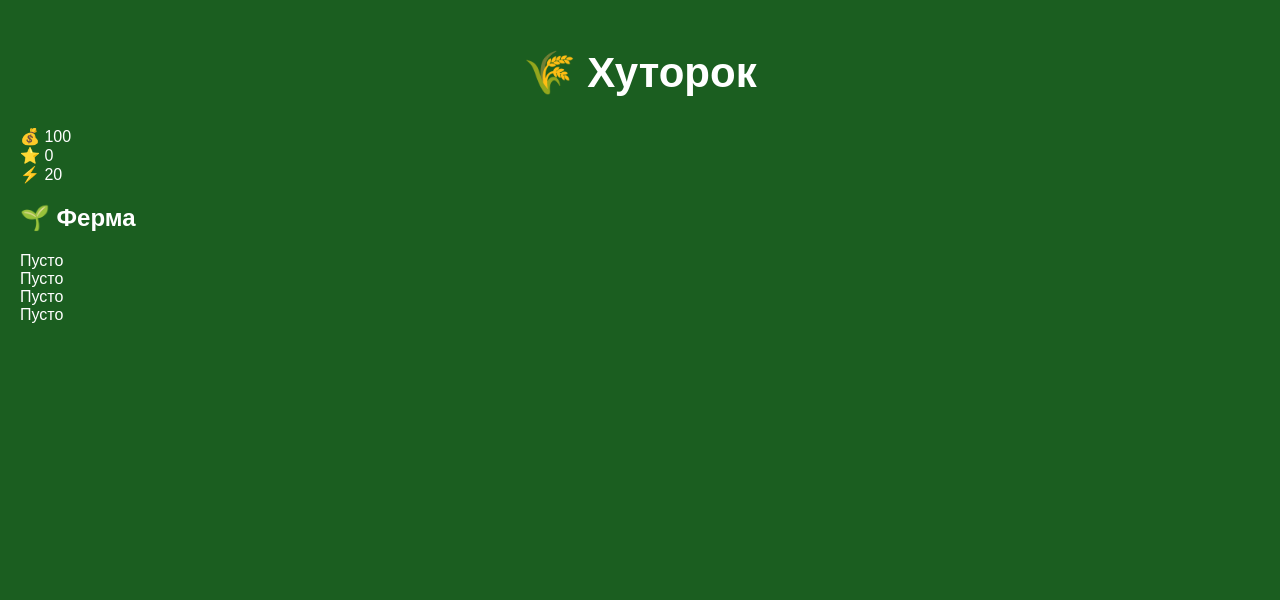
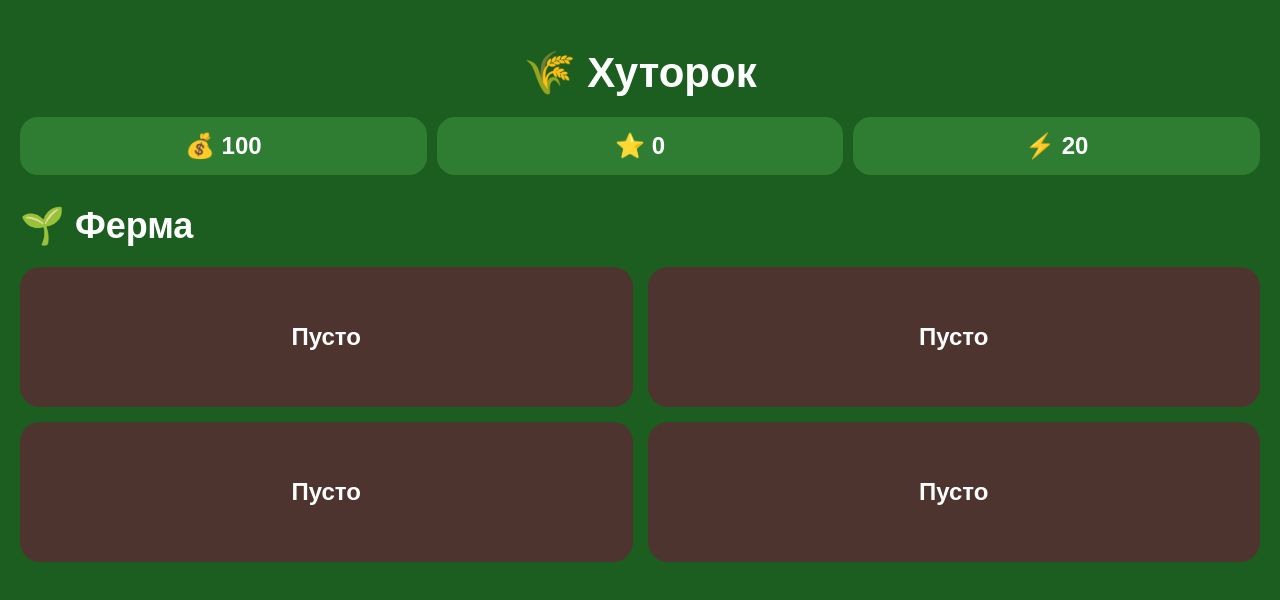
Before and after one commit to hutorokfermakz/hutor-webapp, a plain HTML site: page index.html in a window 1280 px wide. Drawn offline with Linux system fonts and the light colour scheme.

Commit message:
Update style.css

```diff
--- a/style.css
+++ b/style.css
@@ -10,36 +10,66 @@ body {
   padding: 20px;
 }
 
+.top {
+  margin-bottom: 30px;
+}
+
 h1 {
   text-align: center;
   font-size: 42px;
-  margin-bottom: 30px;
-}
-
-.card {
-  background: #2e7d32;
-  padding: 25px;
-  border-radius: 25px;
   margin-bottom: 20px;
 }
 
-.card h2 {
-  margin-top: 0;
-  font-size: 40px;
+.stats {
+  display: flex;
+  gap: 10px;
 }
 
-.card p {
-  font-size: 28px;
+.stat {
+  flex: 1;
+  background: #2e7d32;
+  padding: 15px;
+  border-radius: 18px;
+  text-align: center;
+  font-size: 24px;
+  font-weight: bold;
 }
 
-button {
-  width: 100%;
-  border: none;
-  border-radius: 25px;
-  padding: 25px;
-  font-size: 32px;
-  font-weight: bold;
-  background: #7ed957;
-  color: black;
+.title {
+  font-size: 36px;
   margin-bottom: 20px;
 }
+
+.farm-grid {
+  display: grid;
+  grid-template-columns: 1fr 1fr;
+  gap: 15px;
+}
+
+.plot {
+  background: #4e342e;
+  border-radius: 20px;
+  height: 140px;
+
+  display: flex;
+  align-items: center;
+  justify-content: center;
+
+  font-size: 24px;
+  font-weight: bold;
+
+  transition: 0.2s;
+}
+
+.plot:active {
+  transform: scale(0.95);
+}
+
+.growing {
+  background: #558b2f;
+}
+
+.ready {
+  background: #8bc34a;
+  color: black;
+}
```
